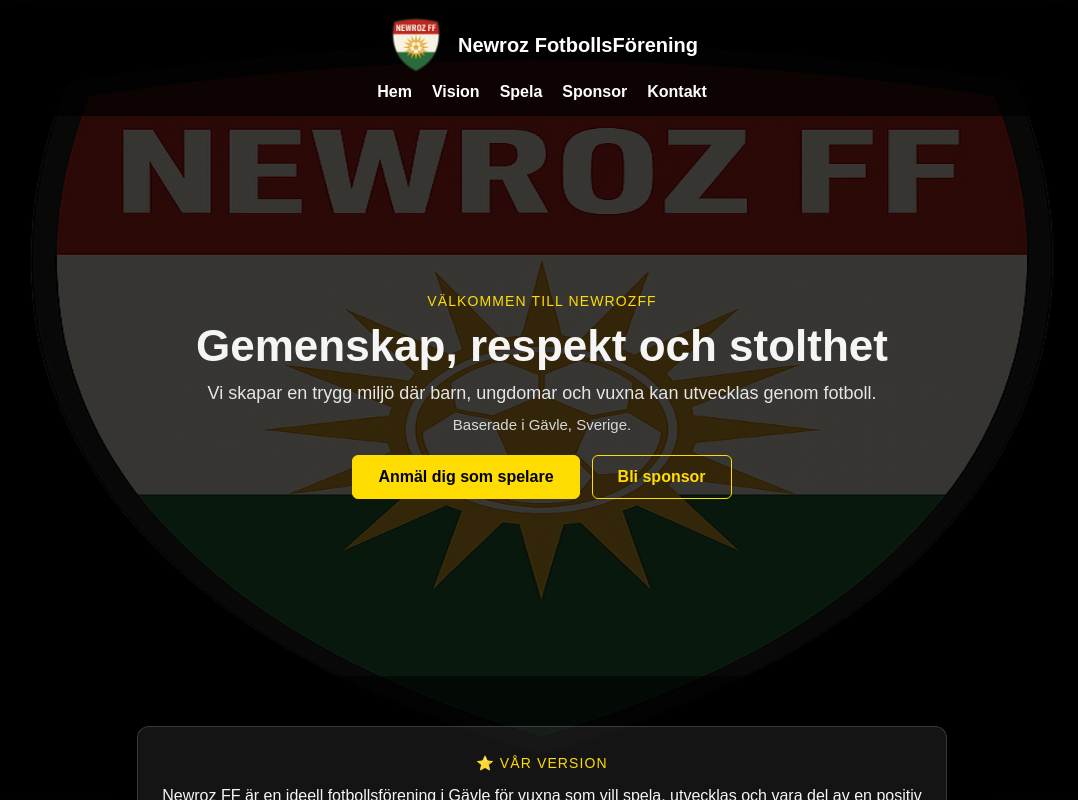
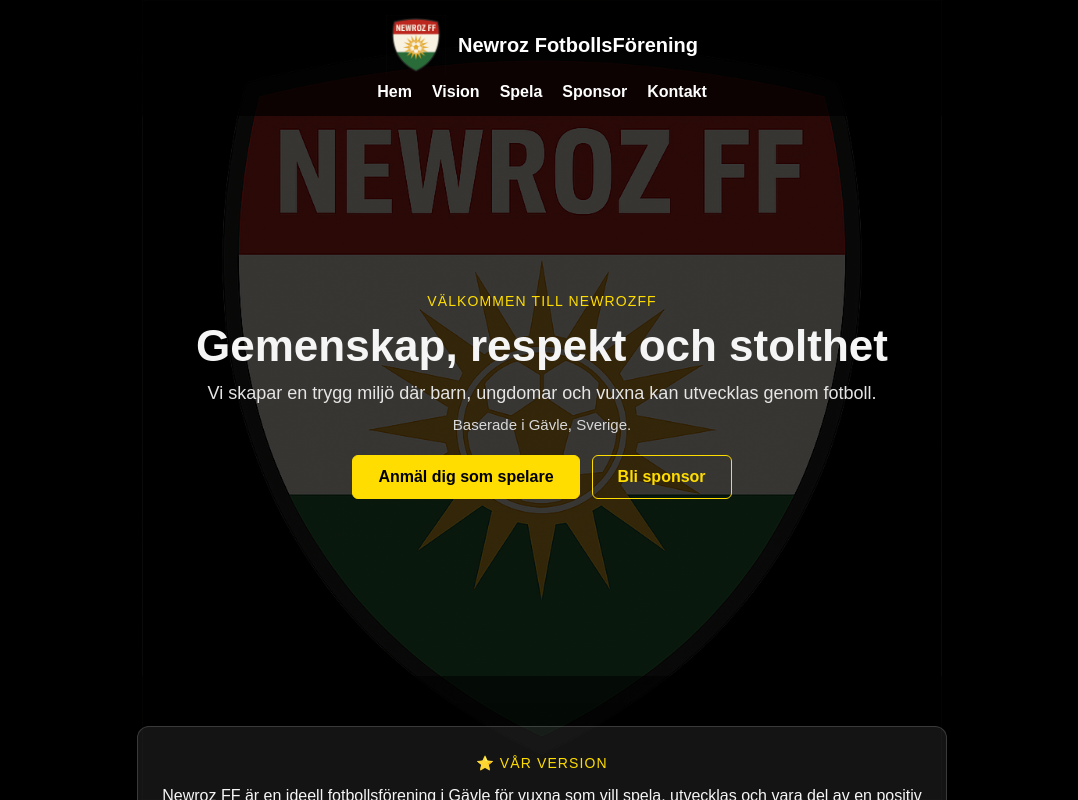
Before and after one commit to hemen112/newrozff, a React (Vite) app: page / in a window 1280 px wide. Shown: the top 800 px of the page, without its empty margins (98-1176 px from the left). Built offline with nearby package versions, Linux system fonts and the light colour scheme.

Commit message:
another try with logo background

```diff
--- a/src/App.css
+++ b/src/App.css
@@ -2,20 +2,28 @@
   margin: 0;
   font-family: Arial, sans-serif;
   color: #f5f5f5;
+  background: #000; /* base color; image handled in ::before for better mobile support */
+  position: relative;
+  min-height: 100vh;
+}
+
+/* Use a fixed pseudo-element so mobile browsers keep the image visible */
+body::before {
+  content: "";
+  position: fixed;
+  inset: 0;
   background:
     linear-gradient(rgba(0, 0, 0, 0.78), rgba(0, 0, 0, 0.78)),
-    var(--bg-logo, url("/logo.png")) center top / contain no-repeat fixed,
+    var(--bg-logo, url("/logo.png")) center top / contain no-repeat,
     #000;
+  z-index: -1;
+  transform: translateZ(0);
 }
 
-/* Mobile browsers often ignore fixed backgrounds; fall back to scroll to avoid jitter */
+/* On small screens, allow it to scroll if the browser still struggles with fixed */
 @media (max-width: 768px) {
-  body {
-    background:
-      linear-gradient(rgba(0, 0, 0, 0.78), rgba(0, 0, 0, 0.78)),
-      var(--bg-logo, url("/logo.png")) center top / contain no-repeat,
-      #000;
-    background-attachment: scroll;
+  body::before {
+    position: absolute;
   }
 }
 
```
